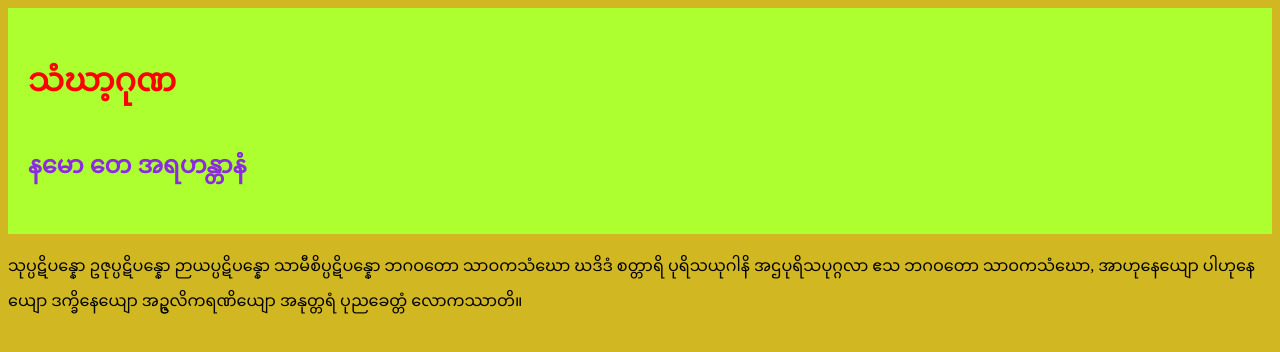
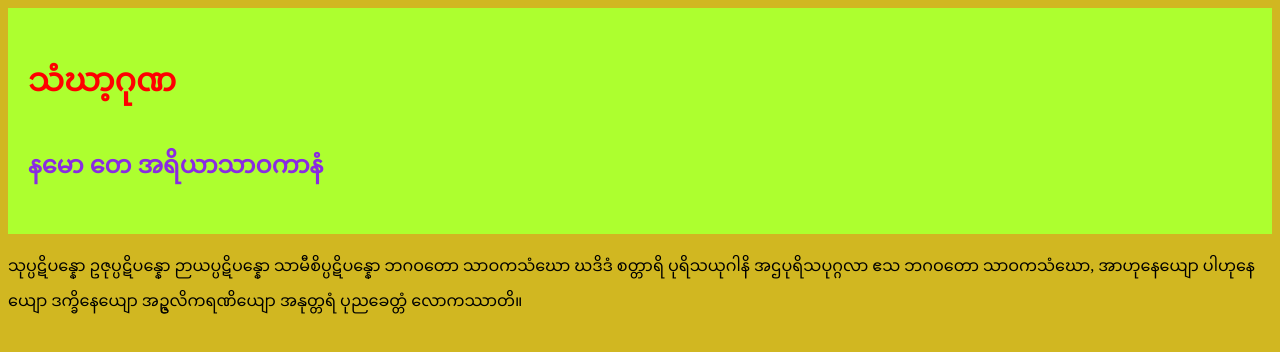
Before and after one commit to Vicak66/Sanga, a plain HTML site: page index.html in a window 1280 px wide. Drawn offline with Linux system fonts and the light colour scheme.

Commit message:
Update index.html

```diff
--- a/index.html
+++ b/index.html
@@ -10,7 +10,7 @@
 <body>
     <header>
     <h1>သံဃာ့ဂုဏ</h1>
-    <h2>နမော တေ အရဟန္တာနံ</h2>
+    <h2>နမော တေ အရိယာသာဝကာနံ</h2>
     </header>
     <p>သုပ္ပဋိပန္နော ဥဇုပ္ပဋိပန္နော ဉာယပ္ပဋိပန္နော သာမီစိပ္ပဋိပန္နော ဘဂဝတော သာဝကသံဃော ဃဒိဒံ စတ္တာရိ ပုရိသယုဂါနိ အဌပုရိသပုဂ္ဂလာ ဧသ ဘဂဝတော သာဝကသံဃော, အာဟုနေယျော ပါဟုနေယျော ဒက္ခိနေယျော အဥ္ဇလိကရဏိယျော အနုတ္တရံ ပုညခေတ္တံ လောကဿာတိ။</p>
 
```
